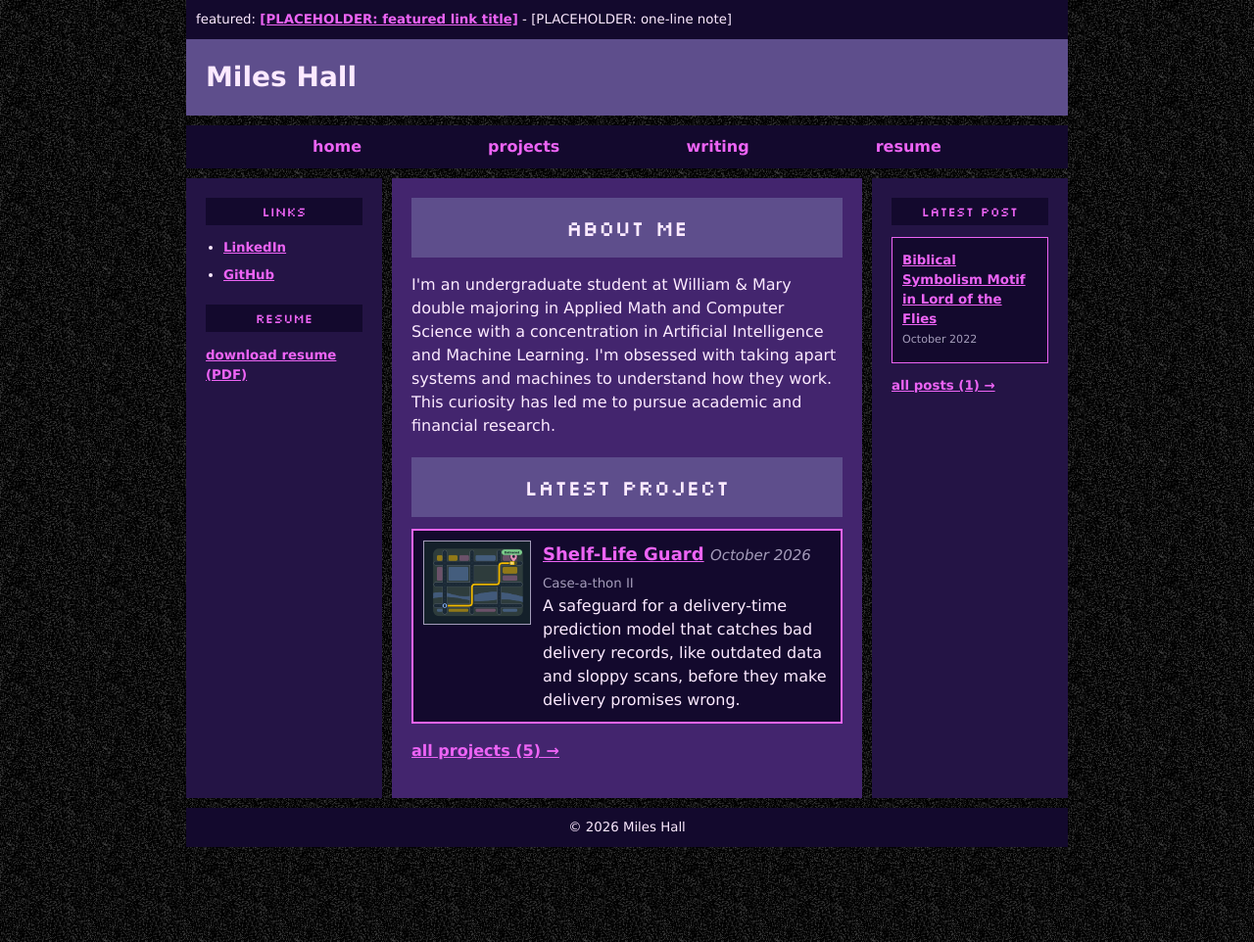
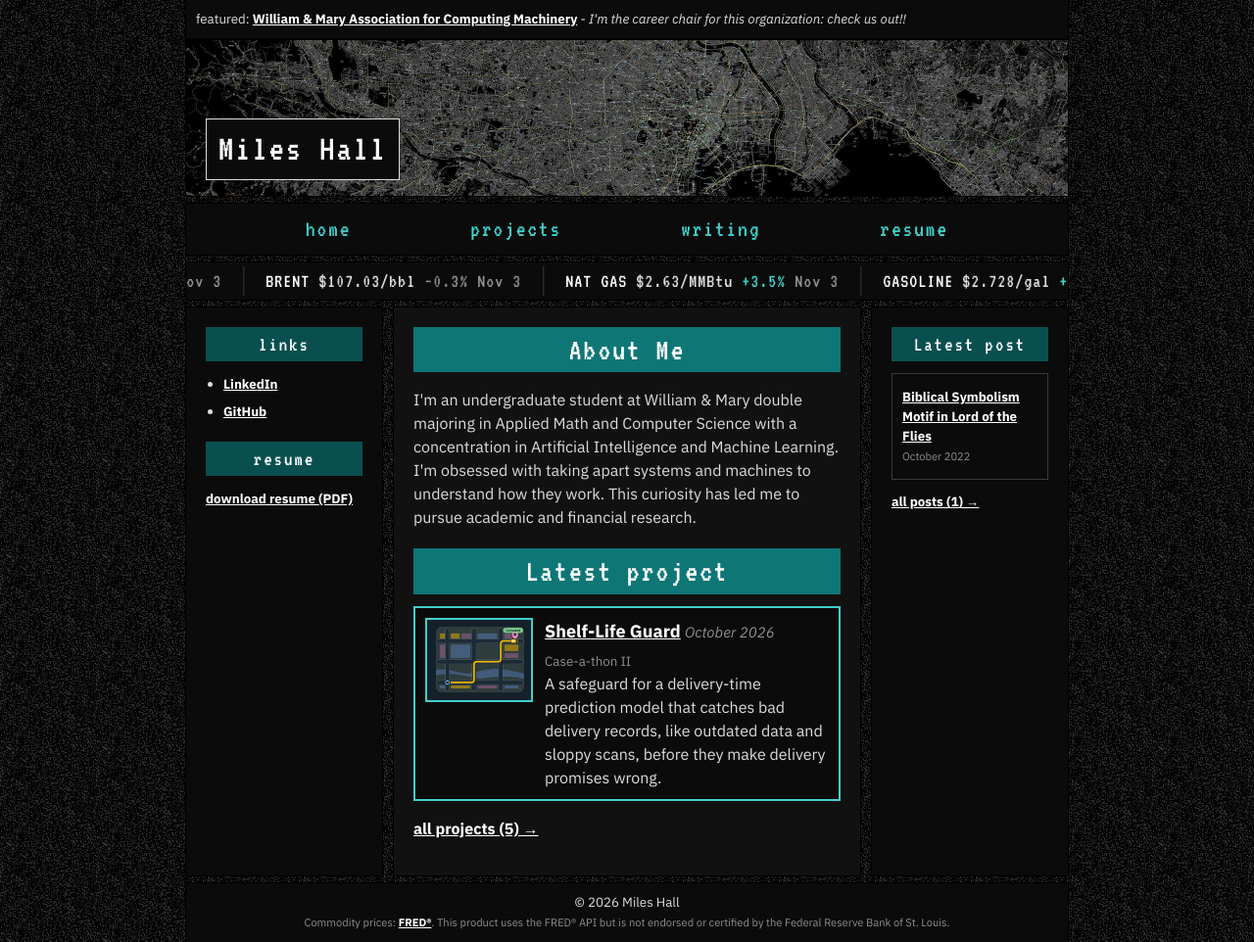
Before and after one commit to milesbhall/milesbhall.github.io, a Jekyll site: the page built from index.html, in a window 1280 px wide. Shown: the whole page at 98% size. Built offline with Jekyll 4.4.1, drawn with Linux system fonts in a browser that asks for light colours.

Commit message:
Add FRED commodity ticker, map header, and teal terminal theme
- Commodity ticker under the nav bar with official daily and monthly prices
  from FRED; a GitHub Actions workflow fetches them on each push and on
  weekday evenings, then builds and deploys the site (no data commits)
- Map graphic header with name label
- Teal terminal color scheme with colors and fonts as CSS variables at the
  top of style.css; VT323 headings and IBM Plex Sans body (both OFL, in repo)
- Wider column gaps, slimmer center heading bars, italic featured note,
  starry tile background, outlines on top-level boxes

Co-Authored-By: Claude Opus 5.5 <noreply@anthropic.com>

```diff
--- a/_data/featured.yml
+++ b/_data/featured.yml
@@ -1,4 +1,4 @@
 # PLACEHOLDER: replace all three values with your featured link.
-title: "[PLACEHOLDER: featured link title]"
-url: "#"
-note: "[PLACEHOLDER: one-line note]"
+title: "William & Mary Association for Computing Machinery"
+url: "https://acm.cs.wm.edu/"
+note: "I'm the career chair for this organization: check us out!!"
--- /dev/null
+++ b/_data/ticker.json
@@ -0,0 +1,141 @@
+{
+  "updated": "2026-11-06T08:35Z",
+  "via": "csv",
+  "items": [
+    {
+      "label": "WTI CRUDE",
+      "series": "DCOILWTICO",
+      "price": "$99.64/bbl",
+      "change": "−0.4%",
+      "direction": "down",
+      "as_of": "Nov 3",
+      "date": "2026-11-03"
+    },
+    {
+      "label": "BRENT",
+      "series": "DCOILBRENTEU",
+      "price": "$107.03/bbl",
+      "change": "−0.3%",
+      "direction": "down",
+      "as_of": "Nov 3",
+      "date": "2026-11-03"
+    },
+    {
+      "label": "NAT GAS",
+      "series": "DHHNGSP",
+      "price": "$2.63/MMBtu",
+      "change": "+3.5%",
+      "direction": "up",
+      "as_of": "Nov 3",
+      "date": "2026-11-03"
+    },
+    {
+      "label": "GASOLINE",
+      "series": "DGASNYH",
+      "price": "$2.728/gal",
+      "change": "+3.0%",
+      "direction": "up",
+      "as_of": "Nov 3",
+      "date": "2026-11-03"
+    },
+    {
+      "label": "HEATING OIL",
+      "series": "DHOILNYH",
+      "price": "$4.470/gal",
+      "change": "+3.4%",
+      "direction": "up",
+      "as_of": "Nov 3",
+      "date": "2026-11-03"
+    },
+    {
+      "label": "COPPER",
+      "series": "PCOPPUSDM",
+      "price": "$14,473/t",
+      "change": "+1.0%",
+      "direction": "up",
+      "as_of": "Sep 2026",
+      "date": "2026-09-01"
+    },
+    {
+      "label": "ALUMINUM",
+      "series": "PALUMUSDM",
+      "price": "$3,283/t",
+      "change": "+1.0%",
+      "direction": "up",
+      "as_of": "Sep 2026",
+      "date": "2026-09-01"
+    },
+    {
+      "label": "NICKEL",
+      "series": "PNICKUSDM",
+      "price": "$16,324/t",
+      "change": "−2.5%",
+      "direction": "down",
+      "as_of": "Sep 2026",
+      "date": "2026-09-01"
+    },
+    {
+      "label": "IRON ORE",
+      "series": "PIORECRUSDM",
+      "price": "$100.44/t",
+      "change": "+0.8%",
+      "direction": "up",
+      "as_of": "Sep 2026",
+      "date": "2026-09-01"
+    },
+    {
+      "label": "WHEAT",
+      "series": "PWHEAMTUSDM",
+      "price": "$246.85/t",
+      "change": "+3.8%",
+      "direction": "up",
+      "as_of": "Sep 2026",
+      "date": "2026-09-01"
+    },
+    {
+      "label": "CORN",
+      "series": "PMAIZMTUSDM",
+      "price": "$236.92/t",
+      "change": "+7.1%",
+      "direction": "up",
+      "as_of": "Sep 2026",
+      "date": "2026-09-01"
+    },
+    {
+      "label": "SOYBEANS",
+      "series": "PSOYBUSDM",
+      "price": "$481.72/t",
+      "change": "+7.3%",
+      "direction": "up",
+      "as_of": "Sep 2026",
+      "date": "2026-09-01"
+    },
+    {
+      "label": "COFFEE",
+      "series": "PCOFFOTMUSDM",
+      "price": "330.1¢/lb",
+      "change": "−8.5%",
+      "direction": "down",
+      "as_of": "Sep 2026",
+      "date": "2026-09-01"
+    },
+    {
+      "label": "SUGAR",
+      "series": "PSUGAISAUSDM",
+      "price": "17.94¢/lb",
+      "change": "+6.6%",
+      "direction": "up",
+      "as_of": "Sep 2026",
+      "date": "2026-09-01"
+    },
+    {
+      "label": "COTTON",
+      "series": "PCOTTINDUSDM",
+      "price": "95.84¢/lb",
+      "change": "+0.2%",
+      "direction": "up",
+      "as_of": "Sep 2026",
+      "date": "2026-09-01"
+    }
+  ]
+}
--- a/_layouts/default.html
+++ b/_layouts/default.html
@@ -11,7 +11,7 @@
 <body>
 <div id="container">
 
-<div id="topBar">featured: <a href="{{ site.data.featured.url }}">{{ site.data.featured.title }}</a> - {{ site.data.featured.note }}</div>
+<div id="topBar">featured: <a href="{{ site.data.featured.url }}">{{ site.data.featured.title }}</a> - <em>{{ site.data.featured.note }}</em></div>
 
 <div id="header"><a href="/">Miles Hall</a></div>
 
@@ -24,11 +24,20 @@
 </ul>
 </nav>
 
+{% if site.data.ticker.items %}<div id="ticker" aria-label="Commodity prices from FRED">
+<div class="ticker-track">
+{% for pass in (1..2) %}<ul class="ticker-list"{% if pass == 2 %} aria-hidden="true"{% endif %}>
+{% for t in site.data.ticker.items %}<li><span class="t-label">{{ t.label }}</span> {{ t.price }} <span class="t-{{ t.direction }}">{{ t.change }}</span> <span class="t-date">{{ t.as_of }}</span></li>
+{% endfor %}<li class="t-source">source: FRED, Federal Reserve Bank of St. Louis</li>
+</ul>
+{% endfor %}</div>
+</div>{% endif %}
+
 <div id="flex">
 {{ content }}
 </div>
 
-<footer id="footer">&copy; 2026 Miles Hall</footer>
+<footer id="footer">&copy; 2026 Miles Hall<br><small>Commodity prices: <a href="https://fred.stlouisfed.org/">FRED&reg;</a>. This product uses the FRED&reg; API but is not endorsed or certified by the Federal Reserve Bank of St. Louis.</small></footer>
 
 </div>
 </body>
--- a/assets/fonts/silkscreen/OFL.txt
+++ b/assets/fonts/vt323/OFL.txt
@@ -1,8 +1,8 @@
-Copyright 2001 The Silkscreen Project Authors (https://github.com/googlefonts/silkscreen)
+Copyright 2011, The VT323 Project Authors (peter.hull@oikoi.com)
 
 This Font Software is licensed under the SIL Open Font License, Version 1.1.
 This license is copied below, and is also available with a FAQ at:
-https://scripts.sil.org/OFL
+http://scripts.sil.org/OFL
 
 
 -----------------------------------------------------------
--- a/style.css
+++ b/style.css
@@ -2,19 +2,70 @@
 
 * { box-sizing: border-box; }
 
-/* Silkscreen by The Silkscreen Project Authors, SIL Open Font License (assets/fonts/silkscreen/OFL.txt) */
-@font-face {
-  font-family: Silkscreen;
-  src: url('/assets/fonts/silkscreen/Silkscreen-Regular.ttf') format('truetype');
+/* ---------- colors and fonts: change the look here ---------- */
+:root {
+  /* neutrals (black, white, gray) */
+  --page:        #0b0b0b;  /* shows behind the background tile while it loads */
+  --panel:       #0b0b0b;  /* featured bar, nav bar, footer, sidebars, name label, cards */
+  --panel-main:  #111111;  /* center column */
+  --text:        #dddddd;
+  --link:        #ffffff;
+  --muted:       #8f8f8f;  /* dates, small print */
+  --line:        #3a3a3a;  /* neutral box borders */
+  --edge:        #000000;  /* outline around boxes that sit on the background */
+
+  /* accents: only on heading bars, project cards, and nav links */
+  --bar-center:  #0f7676;  /* center column heading bars */
+  --bar-side:    #0a4f4f;  /* sidebar heading bars */
+  --bar-text:    #ffffff;
+  --accent:      #3fd0c9;  /* nav links, project card borders, thumbnail frames */
+
+  /* fonts */
+  --heading-font: 'VT323', 'Courier New', monospace;
+  --body-font:    'IBM Plex Sans', 'Helvetica Neue', Arial, sans-serif;
 }
 
+/* VT323 by The VT323 Project Authors, SIL Open Font License (assets/fonts/vt323/OFL.txt) */
+@font-face {
+  font-family: 'VT323';
+  src: url('/assets/fonts/vt323/VT323-Regular.ttf') format('truetype');
+  font-display: swap;
+}
+
+/* IBM Plex Sans by IBM Corp., SIL Open Font License (assets/fonts/ibm-plex-sans/OFL.txt) */
+@font-face {
+  font-family: 'IBM Plex Sans';
+  src: url('/assets/fonts/ibm-plex-sans/IBMPlexSans-Regular-Latin1.woff2') format('woff2');
+  font-display: swap;
+}
+@font-face {
+  font-family: 'IBM Plex Sans';
+  src: url('/assets/fonts/ibm-plex-sans/IBMPlexSans-Italic-Latin1.woff2') format('woff2');
+  font-style: italic;
+  font-display: swap;
+}
+@font-face {
+  font-family: 'IBM Plex Sans';
+  src: url('/assets/fonts/ibm-plex-sans/IBMPlexSans-Bold-Latin1.woff2') format('woff2');
+  font-weight: bold;
+  font-display: swap;
+}
+@font-face {
+  font-family: 'IBM Plex Sans';
+  src: url('/assets/fonts/ibm-plex-sans/IBMPlexSans-BoldItalic-Latin1.woff2') format('woff2');
+  font-weight: bold;
+  font-style: italic;
+  font-display: swap;
+}
+
+/* ---------- page ---------- */
 body {
   margin: 0;
-  background-color: #08031A;  /* shows while the tile loads */
+  background-color: var(--page);
   background-image: url('/assets/images/backgrounds/black.jpg');
   background-repeat: repeat;
-  color: #fceaff;
-  font-family: Verdana, Geneva, sans-serif;
+  color: var(--text);
+  font-family: var(--body-font);
   line-height: 1.5;
 }
 
@@ -25,7 +76,7 @@ body {
 }
 
 #container a {
-  color: #ED64F5;
+  color: var(--link);
   font-weight: bold;
 }
 
@@ -33,24 +84,38 @@ body {
   width: 100%;
   padding: 10px;
   font-size: smaller;
-  background-color: #13092D;
+  background-color: var(--panel);
 }
 
-/* no header image, just my name */
+/* header: map graphic with my name in a label */
 #header {
+  display: flex;
+  align-items: flex-end;
   width: 100%;
-  padding: 18px 20px;
-  background-color: #5e4e8c;
-  font-size: 28px;
-  font-weight: bold;
+  height: 160px;
+  padding: 16px 20px;
+  background-color: var(--page);
+  background-image: url('/assets/images/header/header.jpg');
+  background-size: cover;
+  background-position: center;
 }
 
-#header a { color: #fceaff !important; text-decoration: none; }
+#header a {
+  padding: 2px 12px;
+  background-color: var(--panel);
+  border: 1px solid var(--text);
+  color: var(--bar-text) !important;
+  font-family: var(--heading-font);
+  font-size: 38px;
+  font-weight: normal;
+  letter-spacing: 2px;
+  text-decoration: none;
+}
 
 #navbar {
-  margin: 10px 0;
-  padding: 10px 0;
-  background-color: #13092D;
+  margin: 8px 0;
+  padding: 8px 0;
+  background-color: var(--panel);
 }
 
 #navbar ul {
@@ -61,87 +126,143 @@ body {
   list-style-type: none;
 }
 
-#navbar li a { text-decoration: none; font-weight: 800; }
+#container #navbar li a {
+  color: var(--accent);
+  font-family: var(--heading-font);
+  font-size: 24px;
+  font-weight: normal;
+  letter-spacing: 2px;
+  text-decoration: none;
+}
 
+/* ---------- commodity ticker (data: _data/ticker.json, from FRED) ---------- */
+#ticker {
+  overflow: hidden;
+  margin: 0 0 8px;
+  background-color: var(--panel);
+  font-family: var(--heading-font);
+  font-size: 20px;
+  letter-spacing: 1px;
+  white-space: nowrap;
+}
+
+/* two copies of the list side by side; sliding left by one copy loops seamlessly */
+.ticker-track {
+  display: flex;
+  width: max-content;
+  animation: ticker-scroll 90s linear infinite;
+}
+
+.ticker-list {
+  display: flex;
+  margin: 0;
+  padding: 4px 0;
+  list-style: none;
+}
+
+.ticker-list li { padding: 0 22px; border-right: 1px solid var(--line); }
+.t-label { color: var(--link); }
+.t-up { color: var(--accent); }
+.t-down, .t-flat, .t-date, .t-source { color: var(--muted); }
+
+@keyframes ticker-scroll {
+  from { transform: translateX(0); }
+  to   { transform: translateX(-50%); }
+}
+
+/* visitors who ask for less motion get a still strip they can scroll sideways */
+@media (prefers-reduced-motion: reduce) {
+  .ticker-track { animation: none; }
+  #ticker { overflow-x: auto; }
+}
+
+/* ---------- columns ---------- */
 #flex { display: flex; }
 
 aside {
-  background-color: #241445;
+  background-color: var(--panel);
   width: 200px;
   padding: 20px;
   font-size: smaller;
 }
 
 main {
-  background-color: #43256E;
+  background-color: var(--panel-main);
   flex: 1;
   padding: 20px;
   order: 2;
   min-width: 0;
 }
 
-#leftSidebar { order: 1; margin-right: 10px; }
-#rightSidebar { order: 3; margin-left: 10px; }
+#leftSidebar { order: 1; margin-right: 12px; }
+#rightSidebar { order: 3; margin-left: 12px; }
 
 aside ul { padding-left: 18px; }
 aside li { margin-bottom: 8px; }
 
 footer {
-  margin-top: 10px;
+  margin-top: 8px;
   padding: 10px;
-  background-color: #13092D;
+  background-color: var(--panel);
   text-align: center;
   font-size: smaller;
 }
 
-h1, h2, h3, strong { color: #ED64F5; }
+/* thin outline around the boxes that sit on the background (doesn't shift layout) */
+#topBar, #header, #navbar, #ticker, aside, main, footer {
+  outline: 1px solid var(--edge);
+}
+
+/* ---------- headings ---------- */
+h1, h2, h3, strong { color: var(--link); }
 h1 { font-size: 25px; }
 
-/* column headings: a navy bar across the column, body-sized pixel text */
+/* column headings: a colored bar across the column */
 .bar {
   margin: 0 0 12px;
-  padding: 4px 8px;
-  background-color: #13092D;
-  color: #ED64F5;
-  font-family: Silkscreen, "Courier New", monospace;
-  font-size: 1em;
+  padding: 2px 8px;
+  background-color: var(--bar-side);
+  color: var(--bar-text);
+  font-family: var(--heading-font);
+  font-size: 21px;
   font-weight: normal;
+  letter-spacing: 2px;
   text-align: center;
 }
 
 * + .bar { margin-top: 20px; }
 
-/* center column headings: bigger, thicker, purple */
+/* center column headings: bigger */
 main .bar {
-  padding: 14px 8px;
-  background-color: #5e4e8c;
-  color: #fceaff;
-  font-size: 22px;
+  padding: 4px 8px;
+  line-height: 1.2;
+  background-color: var(--bar-center);
+  font-size: 32px;
 }
 
-/* the darker box */
+/* ---------- boxes ---------- */
+/* plain box (latest post) */
 .box {
-  background-color: #13092D;
-  border: 1px solid #ED64F5;
+  border: 1px solid var(--line);
   padding: 0 10px;
 }
 
-/* project box: thumbnail on the left, text on the right */
+/* project card: thumbnail on the left, text on the right */
 .project {
   display: flex;
   gap: 12px;
   align-items: flex-start;
   margin-bottom: 12px;
   padding: 10px;
-  background-color: #13092D;
-  border: 2px solid #ED64F5;
+  background-color: var(--panel);
+  border: 2px solid var(--accent);
 }
 
 .project img {
   display: block;
   width: 110px;
   height: auto;
-  border: 1px solid #a49cba;
+  border: 2px solid var(--accent);
 }
 
 .project h3 { margin: 0 0 4px; font-size: 18px; }
@@ -150,29 +271,32 @@ main .bar {
 
 /* photos at the bottom of a project page */
 .gallery { display: flex; flex-wrap: wrap; gap: 10px; margin-top: 20px; }
-.gallery img { max-width: 100%; width: 300px; height: auto; border: 2px solid #ED64F5; }
+.gallery img { max-width: 100%; width: 300px; height: auto; border: 1px solid var(--line); }
 
-small { color: #a49cba; }
+small { color: var(--muted); }
 
+/* ---------- code and math in posts ---------- */
 pre {
   overflow-x: auto;
   padding: 10px;
-  background-color: #13092D;
-  border: 1px solid #ED64F5;
+  background-color: var(--panel);
+  border: 1px solid var(--line);
 }
 
-.highlight .c, .highlight .c1, .highlight .cm { color: #a49cba; font-style: italic; }
-.highlight .k, .highlight .kd, .highlight .kn, .highlight .nb { color: #ED64F5; }
+.highlight .c, .highlight .c1, .highlight .cm { color: var(--muted); font-style: italic; }
+.highlight .k, .highlight .kd, .highlight .kn, .highlight .nb { color: var(--link); font-weight: bold; }
 
 mjx-container[display="true"] { overflow-x: auto; overflow-y: hidden; }
 
-/* phones: stack everything, main content first */
+/* ---------- phones: stack everything, main content first ---------- */
 @media only screen and (max-width: 800px) {
   #flex { flex-wrap: wrap; }
   aside { width: 100%; }
   main { order: 1; }
-  #leftSidebar { order: 2; margin: 10px 0 0; }
-  #rightSidebar { order: 3; margin: 10px 0 0; }
+  #leftSidebar { order: 2; margin: 12px 0 0; }
+  #rightSidebar { order: 3; margin: 12px 0 0; }
   #navbar ul { flex-wrap: wrap; }
   .project img { width: 80px; }
+  #header { height: 110px; }
+  #header a { font-size: 30px; }
 }
```
Also changed, not shown: _scripts/fetch_ticker.py (added, +114 -0 lines), assets/fonts/ibm-plex-sans/OFL.txt (added, +92 -0 lines), .github/workflows/pages.yml (added), assets/fonts/ibm-plex-sans/IBMPlexSans-Bold-Latin1.woff2 (added), assets/fonts/ibm-plex-sans/IBMPlexSans-BoldItalic-Latin1.woff2 (added), assets/fonts/ibm-plex-sans/IBMPlexSans-Italic-Latin1.woff2 (added), assets/fonts/ibm-plex-sans/IBMPlexSans-Regular-Latin1.woff2 (added), assets/fonts/silkscreen/Silkscreen-Regular.ttf (deleted), assets/fonts/vt323/VT323-Regular.ttf (added), assets/images/header/header.jpg (added), 1 other file.
